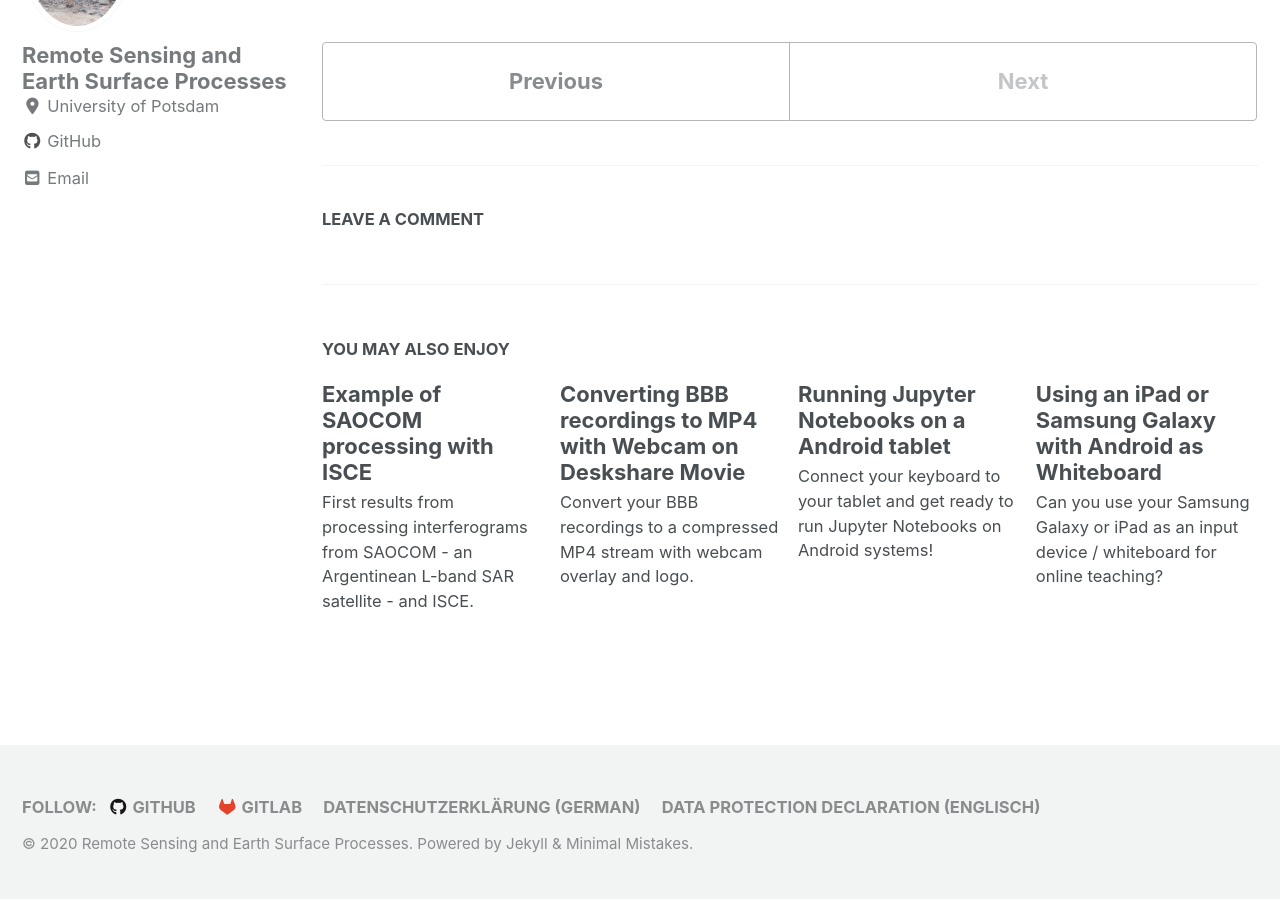
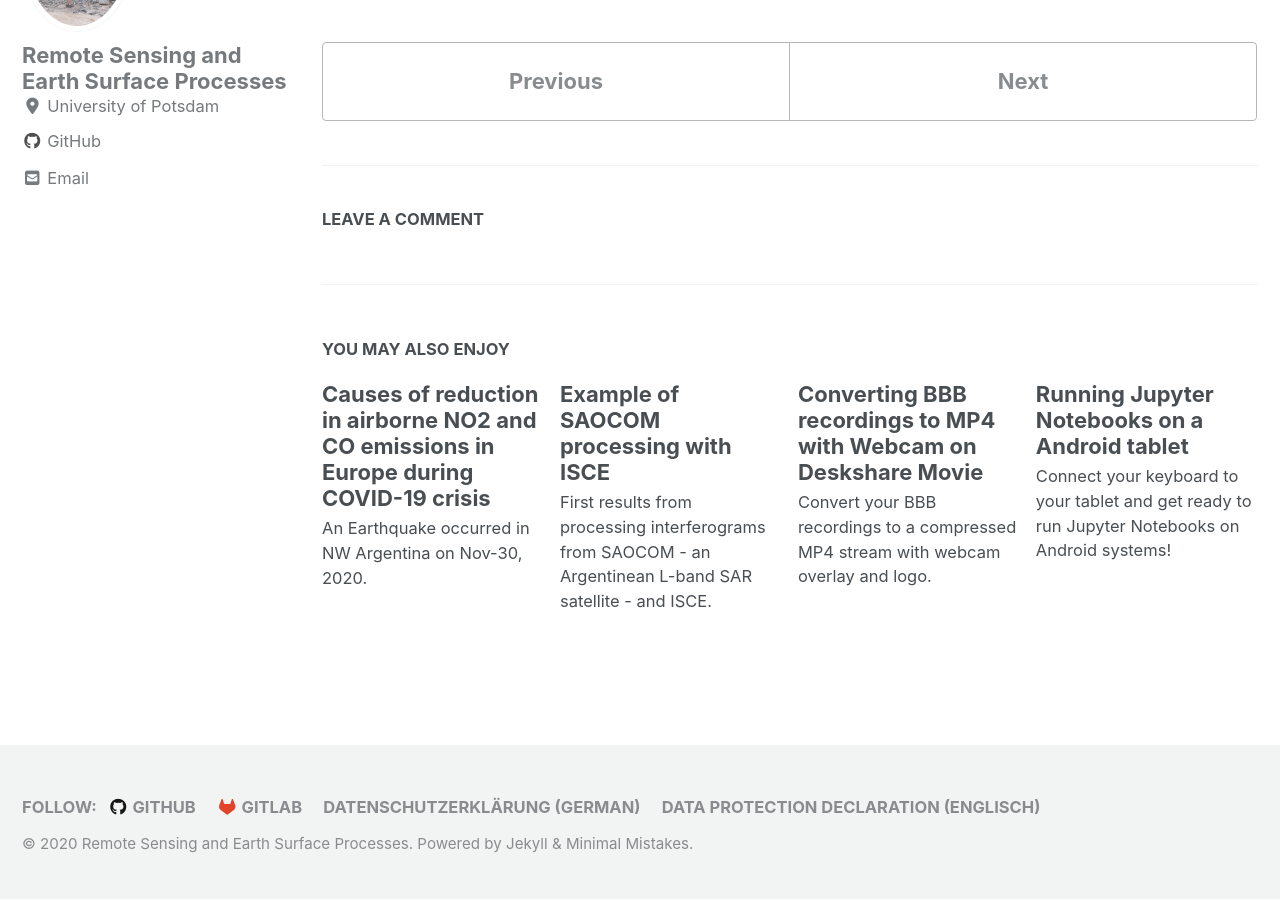
Before and after one commit to UP-RS-ESP/vacon.github.io, a Jekyll site: the page built from _posts/2020-12-11-Sentinel5-NOx-Air-Pollution.md, in a window 1280 px wide and 900 px high, scrolled down 723 px. Built offline with Jekyll 4.4.1, drawn with Linux system fonts in a browser that asks for light colours; cached includes are drawn as plain includes; nearby versions of some CDN libraries; a script that is not in the unit is left out.

Commit message:
Dec-13 2020

```diff
--- a/_posts/2020-12-11-Sentinel5-NOx-Air-Pollution.md
+++ b/_posts/2020-12-11-Sentinel5-NOx-Air-Pollution.md
@@ -1,16 +1,16 @@
 ---
-title: 'Causes of reduction in airborne NO<sub>2</sub> and CO emissions in Europe during COVID-19 crisis'
+title: 'Causes of reduction in airborne NO2 and CO emissions in Europe during COVID-19 crisis'
 author: "Bashini Mahaarachchi"
 author_profile: true
 date: 2020-12-11
 permalink: /posts/2020/12/COVID-19-NOx-CO-emission-Europe/
 toc: true
 toc_sticky: true
-toc_label: "Causes of reduction in airborne NO<sub>2</sub> and CO emissions in Europe during COVID-19 crisis"
+toc_label: "Causes of reduction in airborne NO2 and CO emissions in Europe during COVID-19 crisis"
 header:
 overlay_image: https://github.com/UP-RS-ESP/up-rs-esp.github.io/raw/master/_posts/images/Bashini_Background.jpg
   overlay_filter: 0.3
-  caption: "Causes of reduction in airborne NO<sub>2</sub> and CO emissions in Europe during COVID-19 crisis"
+  caption: "Causes of reduction in airborne NO2 and CO emissions in Europe during COVID-19 crisis"
 read_time: false
 tags:
   - Sentinel 5
--- /dev/null
+++ b/_posts/2020-12-14-S1-InSAR-EQ-NWArg-Nov30-2020.md
@@ -0,0 +1,20 @@
+---
+title: 'Causes of reduction in airborne NO2 and CO emissions in Europe during COVID-19 crisis'
+author: "Bodo Bookhagen"
+author_profile: true
+date: 2020-12-14
+permalink: /posts/2020/12/S1-NWArg-EQ-Nov30-2020/
+toc: true
+toc_sticky: true
+toc_label: "Earthquake NW Argentina"
+read_time: false
+tags:
+  - Sentinel 1
+  - Radar interferometry
+  - InSAR
+  - Earthquake
+---
+An Earthquake occurred in NW Argentina on Nov-30, 2020.
+
+<script type="text/javascript"> DiscourseEmbed = { discourseUrl: 'https://discourse.up-rs-esp-3.geo.uni-potsdam.de/', discourseEmbedUrl: 'https://up-rs-esp.github.io/posts/2020/12/S1-NWArg-EQ-Nov30-2020/' };
+(function() { var d = document.createElement('script'); d.type = 'text/javascript'; d.async = true; d.src = DiscourseEmbed.discourseUrl + 'javascripts/embed.js'; (document.getElementsByTagName('head')[0] || document.getElementsByTagName('body')[0]).appendChild(d); })(); </script>
```
